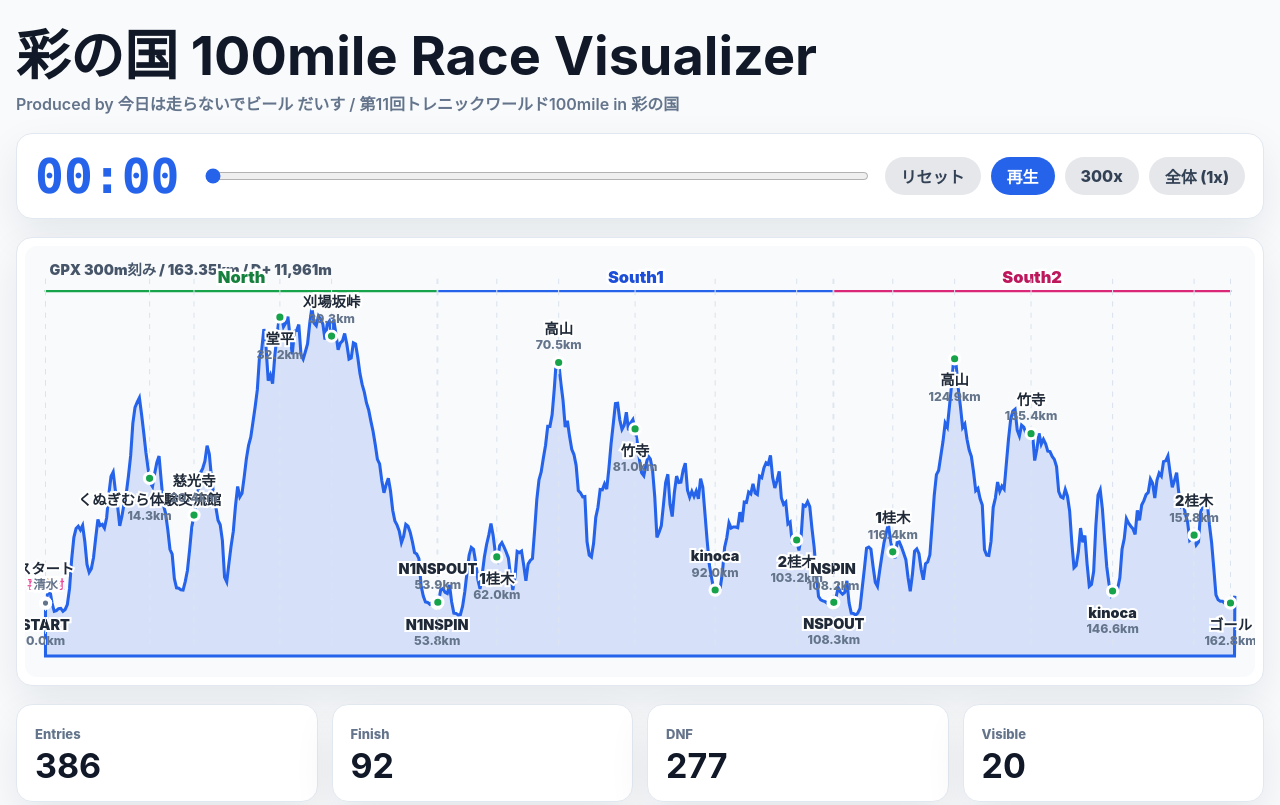
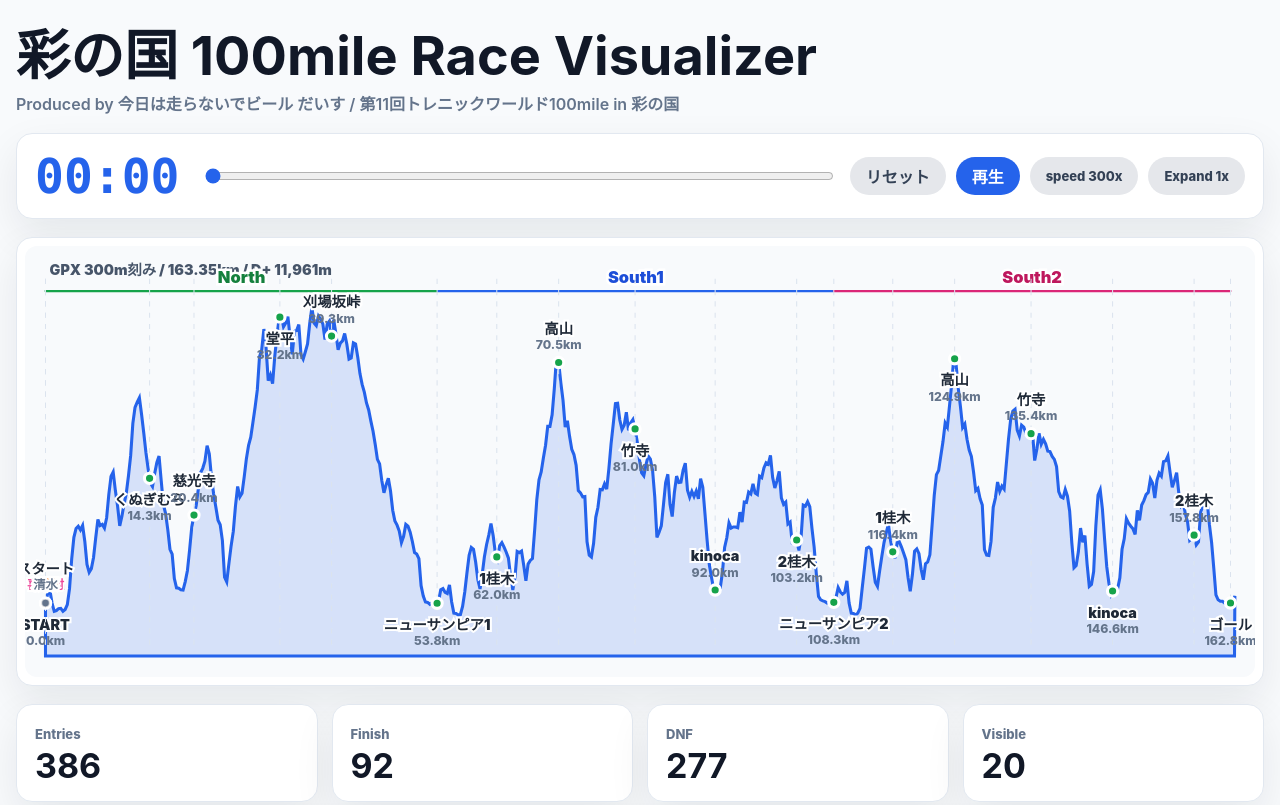
Before and after one commit to notruntoday-sys/fuji-visualizerwo, a website: page index.html in a window 1280 px wide. Shown: the top 805 px of the page. Drawn offline with Linux system fonts and the light colour scheme.

Commit message:
Refine aid labels and controls

```diff
--- a/app.js
+++ b/app.js
@@ -131,13 +131,13 @@ function bindEvents() {
 
   els.speed.addEventListener("click", () => {
     state.speedIndex = (state.speedIndex + 1) % SPEEDS.length;
-    els.speed.textContent = `${SPEEDS[state.speedIndex]}x`;
+    els.speed.textContent = `speed ${SPEEDS[state.speedIndex]}x`;
   });
 
   els.zoom.addEventListener("click", () => {
     state.zoomIndex = (state.zoomIndex + 1) % ZOOMS.length;
     const zoom = ZOOMS[state.zoomIndex];
-    els.zoom.textContent = zoom === 1 ? "全体 (1x)" : `追従 (${zoom}x)`;
+    els.zoom.textContent = `Expand ${zoom}x`;
     renderFrame();
   });
 
@@ -190,6 +190,8 @@ function renderStatic() {
     `;
   }).join("");
   const checkpoints = state.checkpoints.map((point, index) => {
+    const label = shortPoint(point.point);
+    if (!label) return "";
     const { x, y } = pointToSvg(point.distance);
     const labelY = index % 2 === 0 ? y + 26 : y - 28;
     const metaY = labelY + 15;
@@ -197,7 +199,7 @@ function renderStatic() {
       <g>
         <line class="grid-line" x1="${x}" y1="32" x2="${x}" y2="390"></line>
         <circle class="aid-dot" cx="${x}" cy="${y}" r="5"></circle>
-        <text class="aid-label" x="${x}" y="${labelY}" text-anchor="middle">${escapeHtml(shortPoint(point.point))}</text>
+        <text class="aid-label" x="${x}" y="${labelY}" text-anchor="middle">${escapeHtml(label)}</text>
         <text class="aid-meta" x="${x}" y="${metaY}" text-anchor="middle">${point.distance.toFixed(1)}km</text>
       </g>
     `;
@@ -389,12 +391,16 @@ function formatClock(seconds) {
 }
 
 function shortPoint(point) {
+  if (point === "N1ニューサンピアIN") return "ニューサンピア1";
+  if (point === "N1ニューサンピアOUT") return "";
+  if (point === "S1ニューサンピアIN") return "";
+  if (point === "S1ニューサンピアOUT") return "ニューサンピア2";
+  if (point === "くぬぎむら体験交流館") return "くぬぎむら";
   return point
     .replace(/^S1-/, "")
     .replace(/^S1/, "")
     .replace(/^S2-/, "")
     .replace(/^S2/, "")
-    .replace("ニューサンピア", "NSP")
     .replace("堂平キャンプ場", "堂平")
     .replace("桂木観音", "桂木")
     .replace("高山不動尊", "高山")
--- a/index.html
+++ b/index.html
@@ -21,8 +21,8 @@
         <div class="control-buttons">
           <button id="resetBtn" type="button">リセット</button>
           <button id="playBtn" class="primary" type="button">再生</button>
-          <button id="speedBtn" type="button">300x</button>
-          <button id="zoomBtn" type="button">全体 (1x)</button>
+          <button id="speedBtn" type="button">speed 300x</button>
+          <button id="zoomBtn" type="button">Expand 1x</button>
         </div>
       </section>
 
--- a/styles.css
+++ b/styles.css
@@ -48,6 +48,11 @@ button.primary,
 button.is-active {
   background: var(--blue);
   color: white;
+}
+
+#speedBtn,
+#zoomBtn {
+  font-size: 13px;
 }
 
 .app-shell {
@@ -283,8 +288,8 @@ input[type="range"] {
 }
 
 .runner circle {
-  stroke: white;
-  stroke-width: 3;
+  stroke: rgba(255, 255, 255, 0.68);
+  stroke-width: 1.6;
 }
 
 .runner text {
```
